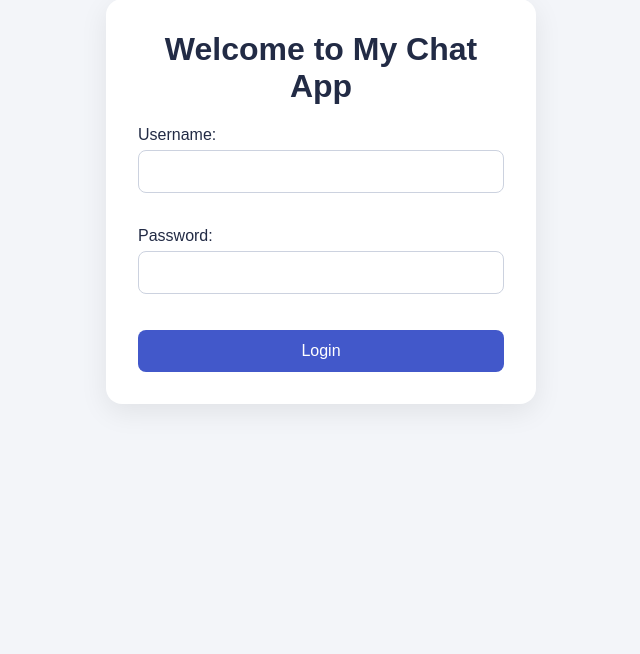
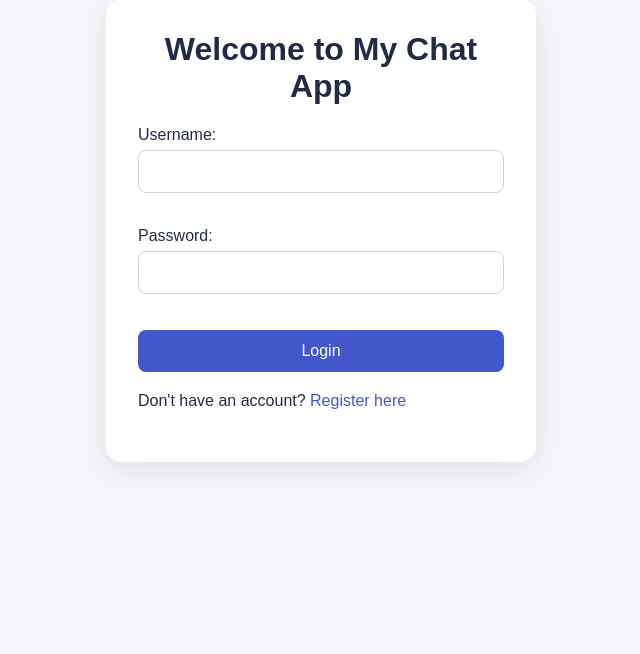
Before and after one commit to Sivananda-22/chatapp, a Flask app: page / in a window 1280 px wide. Shown: the part 71-725 px from the top of the page, without its empty margins (319-959 px from the left). Run offline with Flask 3, Linux system fonts and the light colour scheme; some libraries are stand-ins or nearby versions.

Commit message:
Add registration link to login page

```diff
--- a/templates/login.html
+++ b/templates/login.html
@@ -25,6 +25,8 @@
         <br><br>
 
         <button type="submit">Login</button>
+
+        <p>Don't have an account? <a href="{{ url_for('register') }}">Register here</a></p>
     </form>
   </div>
 </body>
```
